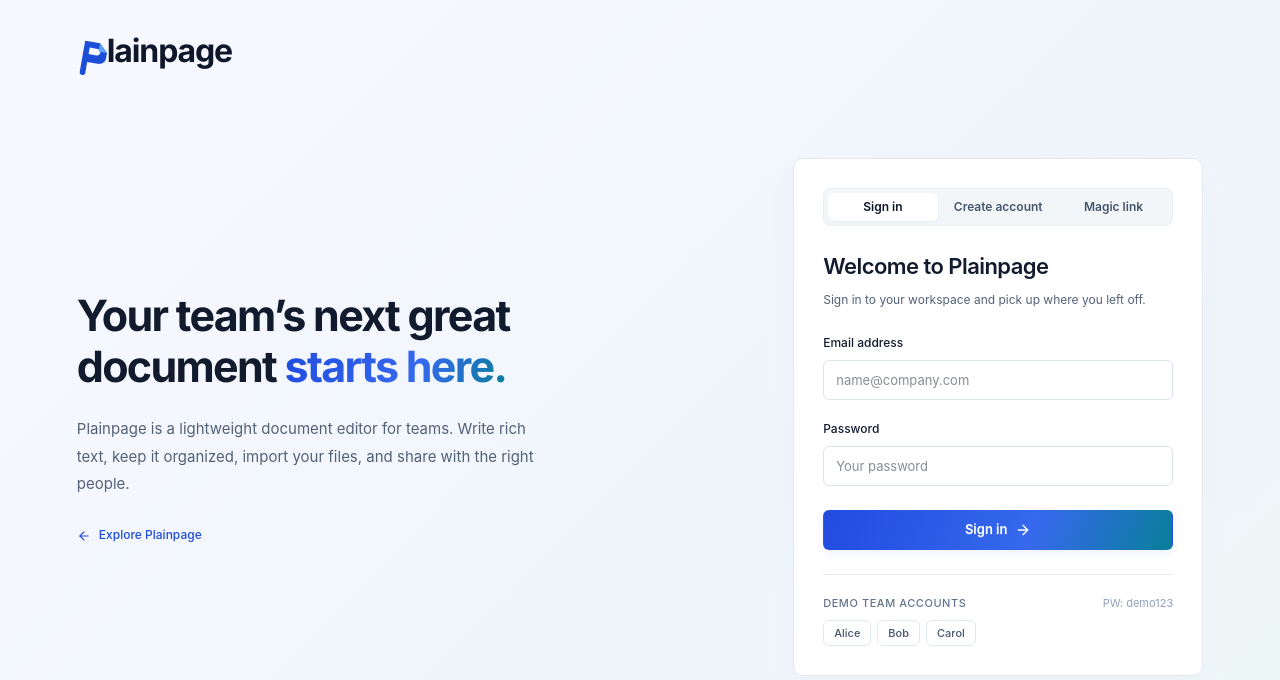
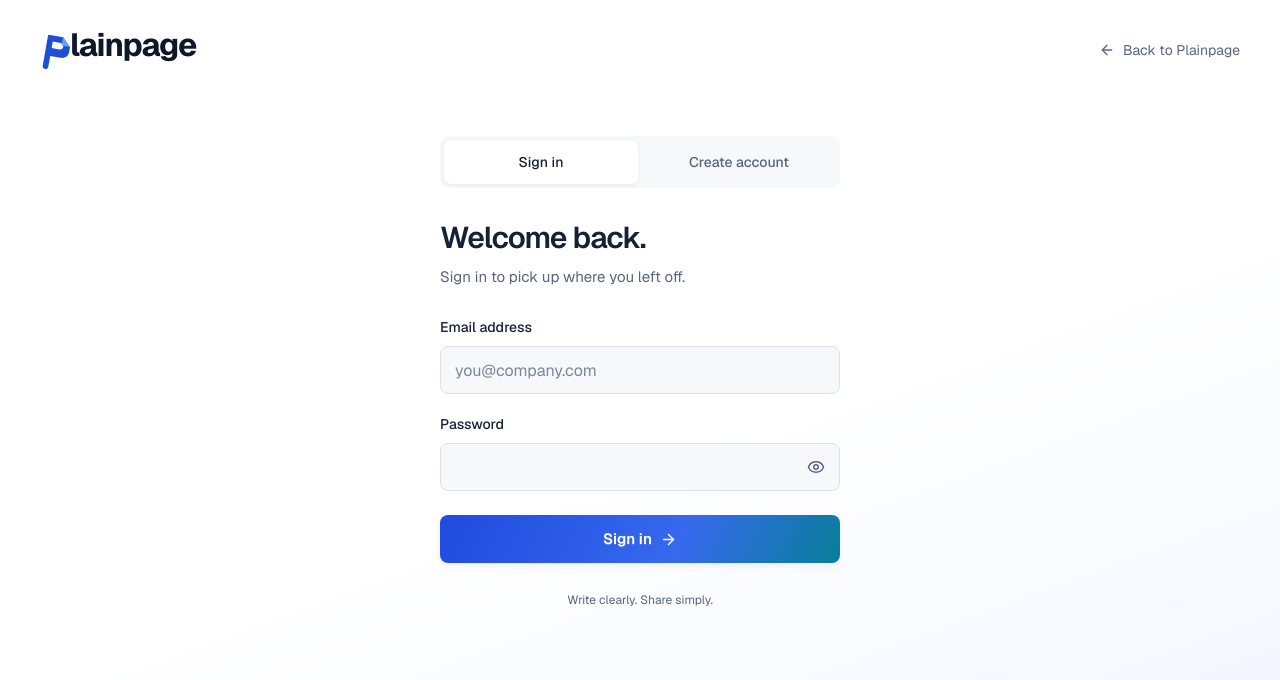
Before and after one commit to Awadul/cloud-file-sharing-platform, a Next.js app: page /login in a window 1280 px wide. Shown: the top 680 px of the page. Built offline with nearby package versions, Linux system fonts and the light colour scheme; a web font is replaced by a local one.

Commit message:
feat: add global stylesheet and login page layout

```diff
--- a/src/app/globals.css
+++ b/src/app/globals.css
@@ -2365,3 +2365,57 @@ summary {
 @media(max-width:440px){.pp-doc-grid{grid-template-columns:1fr;}.pp-doc-excerpt{min-height:0;}.pp-document-card .pp-doc-open{min-height:44px;}}
 .pp-doc-grid .pp-doc-card-body{height:100%;display:flex;flex-direction:column;}
 .pp-doc-grid .pp-doc-meta{margin-top:auto;}
+
+/* Account access: one calm canvas, one primary action. */
+.pp-auth {
+  --auth-ink: #172135;
+  --auth-muted: #58657b;
+  --auth-line: #dce2ec;
+  --auth-paper: #f6f8fb;
+  --auth-blue: #2454e8;
+  min-height: 100svh;
+  background: linear-gradient(160deg, #fff 55%, #f1f5ff);
+  color: var(--auth-ink);
+  font-family: Geist, Arial, sans-serif;
+  padding: 28px 40px 40px;
+}
+.pp-auth-header { display:flex; align-items:center; justify-content:space-between; gap:24px; max-width:1280px; margin:0 auto; }
+.pp-auth-back { display:inline-flex; align-items:center; gap:8px; color:var(--auth-muted); font-size:14px; min-height:44px; }
+.pp-auth-back:hover { color:var(--auth-blue); }
+.pp-auth-panel { width:100%; max-width:400px; margin:64px auto 0; }
+.pp-auth-modes { display:grid; grid-template-columns:1fr 1fr; padding:4px; gap:4px; background:var(--auth-paper); border-radius:10px; margin-bottom:32px; }
+.pp-auth-modes .btn { min-height:44px; height:44px; border:0; border-radius:7px; font-size:14px; font-weight:500; color:var(--auth-muted); box-shadow:none; }
+.pp-auth-modes .btn[aria-pressed="true"] { background:#fff; color:var(--auth-ink); box-shadow:0 1px 4px #17213512; }
+.pp-auth-intro { margin-bottom:28px; }
+.pp-auth-intro h1 { font-size:30px; line-height:1.18; font-weight:600; letter-spacing:-1px; margin:0 0 10px; }
+.pp-auth-intro p { color:var(--auth-muted); font-size:15px; line-height:1.6; margin:0; }
+.pp-auth-fields { border:0; margin:0; padding:0; min-width:0; display:grid; gap:20px; }
+.pp-auth-field { display:grid; gap:8px; }
+.pp-auth-field label { font-size:14px; font-weight:500; }
+.pp-auth-field label span { font-weight:400; color:var(--auth-muted); }
+.pp-auth .input { width:100%; height:48px; padding:0 14px; border:1px solid var(--auth-line); border-radius:8px; background:var(--auth-paper); color:var(--auth-ink); font-size:16px; box-shadow:none; }
+.pp-auth .input::placeholder { color:#7b8798; }
+.pp-auth .input:focus { outline:2px solid var(--auth-blue); outline-offset:2px; background:#fff; }
+.pp-auth-password { position:relative; }
+.pp-auth-password .input { padding-right:54px; }
+.pp-auth-password .btn { position:absolute; top:2px; right:2px; height:44px; width:44px; min-height:44px; border:0; color:var(--auth-muted); border-radius:6px; }
+.pp-auth-hint { font-size:12px; line-height:1.5; color:var(--auth-muted); margin:0; }
+.pp-auth .pp-auth-submit { width:100%; height:48px; min-height:48px; border-radius:8px; margin-top:4px; font-size:15px; background:linear-gradient(110deg,#244aeb,#167eac); border:0; color:#fff; }
+.pp-auth .pp-auth-submit:hover { filter:brightness(.96); }
+.pp-auth button:focus-visible, .pp-auth a:focus-visible { outline:2px solid var(--auth-blue); outline-offset:3px; }
+.pp-auth-message { padding:12px 14px; font-size:14px; line-height:1.5; border-radius:8px; margin-bottom:20px; }
+.pp-auth-error { color:#952d30; background:#fff0f0; border:1px solid #f0cccc; }
+.pp-auth-confirmation { padding:20px 0; }
+.pp-auth-confirmation > svg { color:#23815c; margin-bottom:12px; }
+.pp-auth-confirmation h2 { font-size:20px; font-weight:600; margin:0 0 8px; }
+.pp-auth-confirmation p { font-size:14px; line-height:1.6; color:var(--auth-muted); margin:0 0 20px; }
+.pp-auth-confirmation .btn { color:var(--auth-blue); padding-left:0; }
+.pp-auth-footer { margin:28px 0 0; text-align:center; font-size:12px; color:var(--auth-muted); }
+@media(max-width:600px) {
+  .pp-auth { padding:20px 24px 32px; }
+  .pp-auth-header { gap:12px; }
+  .pp-auth-header .pp-logo { max-width:148px; }
+  .pp-auth-back { font-size:12px; }
+  .pp-auth-panel { margin-top:40px; }
+  .pp-auth-intro h1 { font-size:28px; }
+}
--- a/src/app/login/page.tsx
+++ b/src/app/login/page.tsx
@@ -5,18 +5,11 @@ import Link from "next/link";
 import { useRouter } from "next/navigation";
 import PlainpageLogo from "@/components/PlainpageLogo";
 import { Button } from "@/components/Button";
-import { ArrowRight, ArrowLeft, Mail, CheckCircle, Sparkles } from "lucide-react";
-import { createClient } from "@/lib/supabase/client";
-
-const DEMO_USERS = [
-  { name: "Alice", email: "alice@demo.test" },
-  { name: "Bob", email: "bob@demo.test" },
-  { name: "Carol", email: "carol@demo.test" },
-];
-
+import { ArrowRight, ArrowLeft, CheckCircle, Eye, EyeOff } from "lucide-react";
 export default function LoginPage() {
   const router = useRouter();
-  const [mode, setMode] = useState<"signin" | "signup" | "magiclink">("signin");
+  const [mode, setMode] = useState<"signin" | "signup">("signin");
+  const [showPassword, setShowPassword] = useState(false);
   const [email, setEmail] = useState("");
   const [password, setPassword] = useState("");
   const [name, setName] = useState("");
@@ -94,279 +87,69 @@ export default function LoginPage() {
     }
   }
 
-  async function handleMagicLink(e: React.FormEvent) {
-    e.preventDefault();
-    setLoading(true);
+  function changeMode(nextMode: "signin" | "signup") {
+    setMode(nextMode);
     setError("");
     setInfoMessage("");
-
-    try {
-      const supabase = createClient();
-      const { error: otpError } = await supabase.auth.signInWithOtp({
-        email: email.trim().toLowerCase(),
-        options: {
-          emailRedirectTo: `${window.location.origin}/auth/callback`,
-        },
-      });
-
-      if (otpError) {
-        setError(otpError.message);
-        return;
+    setPassword("");
+    setShowPassword(false);
   }
 
-      setInfoMessage(`Magic link sent! Check ${email} for your secure sign-in link.`);
-    } catch (err: unknown) {
-      const msg = err instanceof Error ? err.message : "Failed to send magic link.";
-      setError(msg);
-    } finally {
-      setLoading(false);
-    }
-  }
+  const signingUp = mode === "signup";
 
   return (
-    <main className="pp-login">
-      <Link
-        href="/"
-        className="pp-login-brand"
-        aria-label="Plainpage overview"
-      >
-        <PlainpageLogo size="lg" />
-      </Link>
+    <main className="pp-auth">
+      <header className="pp-auth-header">
+        <Link href="/welcome" aria-label="Plainpage home"><PlainpageLogo size="lg" /></Link>
+        <Link href="/welcome" className="pp-auth-back"><ArrowLeft size={16} aria-hidden="true" /> Back to Plainpage</Link>
+      </header>
 
-      <div className="pp-login-layout">
-        {/* Left column hero copy */}
-        <section className="pp-login-copy">
-          <h1>
-            Your team’s next great document{" "}
-            <span className="pp-gradient-text">starts here.</span>
-          </h1>
-          <p>
-            Plainpage is a lightweight document editor for teams. Write rich
-            text, keep it organized, import your files, and share with the right
-            people.
-          </p>
-          <div>
-            <Link href="/">
-              <ArrowLeft size={14} className="inline mr-2" />
-              Explore Plainpage
-            </Link>
+      <section className="pp-auth-panel" aria-labelledby="auth-title">
+        <div className="pp-auth-modes" role="group" aria-label="Account access">
+          <button className="btn btn-ghost" type="button" aria-pressed={!signingUp} disabled={loading} onClick={() => changeMode("signin")}>Sign in</button>
+          <button className="btn btn-ghost" type="button" aria-pressed={signingUp} disabled={loading} onClick={() => changeMode("signup")}>Create account</button>
         </div>
-        </section>
-
-        {/* Right column auth card */}
-        <section className="pp-signin">
-          {/* Mode Switcher Tabs */}
-          <div className="flex items-center gap-1.5 p-1 bg-slate-100/90 rounded-lg mb-6 border border-slate-200/60">
-            <button
-              type="button"
-              onClick={() => {
-                setMode("signin");
-                setError("");
-                setInfoMessage("");
-              }}
-              className={`flex-1 py-1.5 text-xs font-semibold rounded-md transition-all ${
-                mode === "signin"
-                  ? "bg-white text-slate-900 shadow-xs"
-                  : "text-slate-600 hover:text-slate-900"
-              }`}
-            >
-              Sign in
-            </button>
-            <button
-              type="button"
-              onClick={() => {
-                setMode("signup");
-                setError("");
-                setInfoMessage("");
-              }}
-              className={`flex-1 py-1.5 text-xs font-semibold rounded-md transition-all ${
-                mode === "signup"
-                  ? "bg-white text-slate-900 shadow-xs"
-                  : "text-slate-600 hover:text-slate-900"
-              }`}
-            >
-              Create account
-            </button>
-            <button
-              type="button"
-              onClick={() => {
-                setMode("magiclink");
-                setError("");
-                setInfoMessage("");
-              }}
-              className={`flex-1 py-1.5 text-xs font-semibold rounded-md transition-all ${
-                mode === "magiclink"
-                  ? "bg-white text-slate-900 shadow-xs"
-                  : "text-slate-600 hover:text-slate-900"
-              }`}
-            >
-              Magic link
-            </button>
+        <div className="pp-auth-intro">
+          <h1 id="auth-title">{signingUp ? "Your next page starts here." : "Welcome back."}</h1>
+          <p>{signingUp ? "A place for your notes, plans, and shared thinking." : "Sign in to pick up where you left off."}</p>
         </div>
 
-          <h2>
-            {mode === "signin" && "Welcome to Plainpage"}
-            {mode === "signup" && "Create your workspace"}
-            {mode === "magiclink" && "Passwordless sign-in"}
-          </h2>
-          <p>
-            {mode === "signin" && "Sign in to your workspace and pick up where you left off."}
-            {mode === "signup" && "Start writing and collaborating with your team in seconds."}
-            {mode === "magiclink" && "We'll send a secure sign-in link directly to your inbox."}
-          </p>
-
-          {/* Feedback Banners */}
-          {error && (
-            <div className="pp-signin-error" role="alert">
-              {error}
+        {error && <div id="auth-error" className="pp-auth-message pp-auth-error" role="alert">{error}</div>}
+        {infoMessage ? (
+          <div className="pp-auth-confirmation" role="status">
+            <CheckCircle size={24} aria-hidden="true" />
+            <h2>Check your inbox</h2>
+            <p>{infoMessage}</p>
+            <button type="button" className="btn btn-ghost" onClick={() => changeMode("signin")}>Return to sign in <ArrowRight size={16} aria-hidden="true" /></button>
           </div>
-          )}
-
-          {infoMessage && (
-            <div
-              className="mb-4 bg-emerald-50 border border-emerald-200 text-emerald-800 rounded-lg p-3 text-xs leading-relaxed flex items-start gap-2 shadow-xs"
-              role="status"
-            >
-              <CheckCircle size={16} className="text-emerald-600 shrink-0 mt-0.5" />
-              <span>{infoMessage}</span>
+        ) : (
+          <form onSubmit={signingUp ? handleSignUp : handleSignIn} aria-describedby={error ? "auth-error" : undefined} aria-busy={loading}>
+            <fieldset disabled={loading} className="pp-auth-fields">
+              {signingUp && <div className="pp-auth-field">
+                <label htmlFor="auth-name">Full name <span>(optional)</span></label>
+                <input className="input" id="auth-name" name="name" type="text" value={name} onChange={(e) => setName(e.target.value)} placeholder="Your name" autoComplete="name" />
+              </div>}
+              <div className="pp-auth-field">
+                <label htmlFor="auth-email">Email address</label>
+                <input className="input" id="auth-email" name="email" type="email" value={email} onChange={(e) => setEmail(e.target.value)} placeholder="you@company.com" autoComplete="email" autoCapitalize="none" spellCheck={false} required />
               </div>
-          )}
-
-          {/* Form 1: Sign In */}
-          {mode === "signin" && (
-            <form onSubmit={handleSignIn}>
-              <label htmlFor="email-input">Email address</label>
-              <input
-                className="input"
-                id="email-input"
-                type="email"
-                value={email}
-                onChange={(e) => setEmail(e.target.value)}
-                placeholder="name@company.com"
-                autoComplete="email"
-                required
-              />
-
-              <label htmlFor="password">Password</label>
-              <input
-                className="input"
-                id="password"
-                type="password"
-                value={password}
-                onChange={(e) => setPassword(e.target.value)}
-                placeholder="Your password"
-                autoComplete="current-password"
-                required
-              />
-
-              <Button type="submit" id="sign-in-btn" loading={loading}>
-                {loading ? "Signing in…" : "Sign in"}
-                {!loading && <ArrowRight size={16} />}
+              <div className="pp-auth-field">
+                <label htmlFor="auth-password">{signingUp ? "Create a password" : "Password"}</label>
+                <div className="pp-auth-password">
+                  <input className="input" id="auth-password" name="password" type={showPassword ? "text" : "password"} value={password} onChange={(e) => setPassword(e.target.value)} autoComplete={signingUp ? "new-password" : "current-password"} minLength={signingUp ? 6 : undefined} aria-describedby={signingUp ? "password-hint" : undefined} required />
+                  <button type="button" className="btn btn-ghost btn-square" aria-label={showPassword ? "Hide password" : "Show password"} aria-controls="auth-password" aria-pressed={showPassword} onClick={() => setShowPassword(!showPassword)}>{showPassword ? <EyeOff size={18} aria-hidden="true" /> : <Eye size={18} aria-hidden="true" />}</button>
+                </div>
+                {signingUp && <p id="password-hint" className="pp-auth-hint">Use at least 6 characters.</p>}
+              </div>
+              <Button type="submit" className="pp-auth-submit" loading={loading}>
+                {loading ? (signingUp ? "Creating account…" : "Signing in…") : (signingUp ? "Create account" : "Sign in")}
+                {!loading && <ArrowRight size={17} aria-hidden="true" />}
               </Button>
+            </fieldset>
           </form>
         )}
-
-          {/* Form 2: Create Account (Sign Up) */}
-          {mode === "signup" && (
-            <form onSubmit={handleSignUp}>
-              <label htmlFor="name-input">Full name</label>
-              <input
-                className="input"
-                id="name-input"
-                type="text"
-                value={name}
-                onChange={(e) => setName(e.target.value)}
-                placeholder="Alex Rivers"
-                autoComplete="name"
-              />
-
-              <label htmlFor="signup-email">Work email address</label>
-              <input
-                className="input"
-                id="signup-email"
-                type="email"
-                value={email}
-                onChange={(e) => setEmail(e.target.value)}
-                placeholder="alex@company.com"
-                autoComplete="email"
-                required
-              />
-
-              <label htmlFor="signup-password">Choose a password</label>
-              <input
-                className="input"
-                id="signup-password"
-                type="password"
-                value={password}
-                onChange={(e) => setPassword(e.target.value)}
-                placeholder="At least 6 characters"
-                autoComplete="new-password"
-                minLength={6}
-                required
-              />
-
-              <Button type="submit" id="create-account-btn" loading={loading}>
-                {loading ? "Creating workspace…" : "Create workspace"}
-                {!loading && <Sparkles size={16} />}
-              </Button>
-            </form>
-          )}
-
-          {/* Form 3: Magic Link */}
-          {mode === "magiclink" && (
-            <form onSubmit={handleMagicLink}>
-              <label htmlFor="magiclink-email">Email address</label>
-              <input
-                className="input"
-                id="magiclink-email"
-                type="email"
-                value={email}
-                onChange={(e) => setEmail(e.target.value)}
-                placeholder="name@company.com"
-                autoComplete="email"
-                required
-              />
-
-              <Button type="submit" id="send-magiclink-btn" loading={loading}>
-                {loading ? "Sending link…" : "Send magic link"}
-                {!loading && <Mail size={16} />}
-              </Button>
-            </form>
-          )}
-
-          {/* Fast Team Quick-Select (Preserved for review & instant verification) */}
-          <div className="mt-6 pt-5 border-t border-slate-200/80">
-            <div className="flex items-center justify-between mb-2">
-              <span className="text-[11px] font-medium text-slate-500 uppercase tracking-wider">
-                Demo team accounts
-              </span>
-              <span className="text-[11px] text-slate-400">PW: demo123</span>
-            </div>
-            <div className="flex items-center gap-1.5 flex-wrap">
-              {DEMO_USERS.map((u) => (
-                <button
-                  key={u.email}
-                  type="button"
-                  onClick={() => {
-                    setMode("signin");
-                    setEmail(u.email);
-                    setPassword("demo123");
-                    setError("");
-                    setInfoMessage("");
-                  }}
-                  className={`text-[11px] px-2.5 py-1 rounded-md font-medium border transition-colors ${
-                    email === u.email && mode === "signin"
-                      ? "bg-blue-50 border-blue-200 text-blue-700 font-semibold"
-                      : "bg-white border-slate-200 text-slate-600 hover:border-slate-300 hover:text-slate-900"
-                  }`}
-                >
-                  {u.name}
-                </button>
-              ))}
-            </div>
-          </div>
+        <p className="pp-auth-footer">Write clearly. Share simply.</p>
       </section>
-      </div>
     </main>
   );
 }
```
Lines whose indentation alone changed are shown as unchanged.
